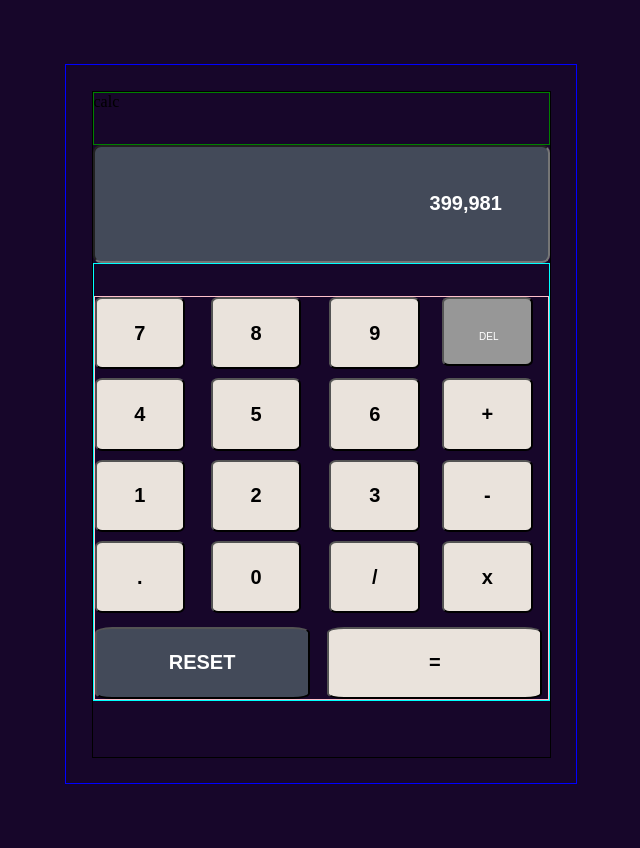
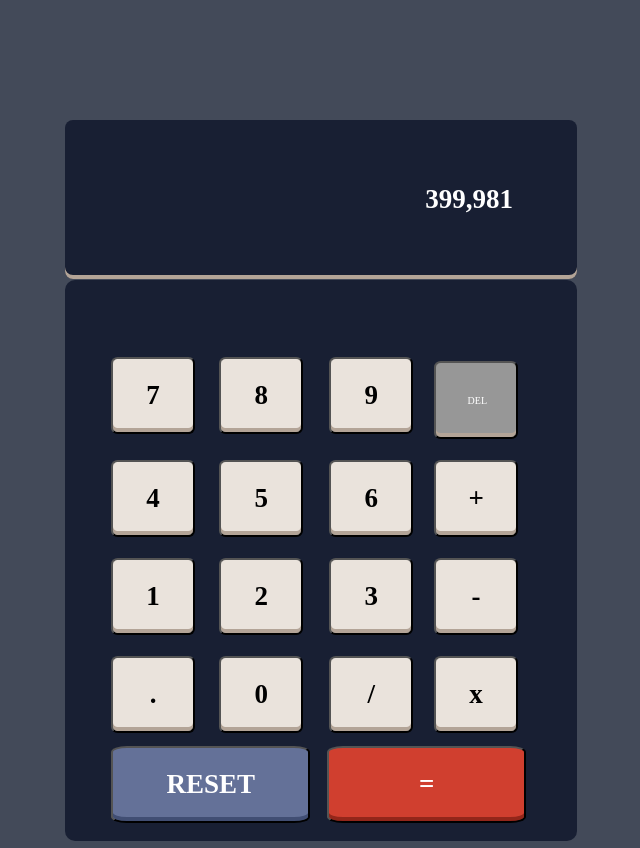
Before and after one commit to florence-manu/Calculator-app, a plain HTML site: page index.html in a window 1280 px wide. Shown: the whole page, without its empty margins (319-959 px from the left). Drawn offline with Linux system fonts and the light colour scheme.

Commit message:
structured new html and css components

```diff
--- a/index.html
+++ b/index.html
@@ -16,38 +16,24 @@
 </head>
 <body>
 
-  <div class="container">
+  <div class="head">
 
-    <div class="wrapper">
+    <div class="upper-text">calc</div>
+    <div class="color-numbers">1 2 3</div>
+    <div class="text">THEMES</div>
 
+    <div class="color-picker">
+      <img class="circle-1" src="images/Oval.svg" alt="">
+      <img class="circle-2" src="images/Oval.svg" alt="">
+      <img class="circle-3" src="images/aqua oval.png" alt="">
+    </div>
 
-      <div class="header">
-        <p class="upper-text">calc</p>
-
-        <div></div>
-        <!-- <form class="color-picker" action="">
-          <fieldset>
-            <label for="theme"></label>
-            <input type="radio" name="theme" id="#3A4663" checked>
-
-            <label for="theme"></label>
-            <input type="radio" name="theme" id="#F2F2F2" checked> -->
-
-            <!-- <label for="theme"></label> -->
-            <!-- <input type="" name="theme" id="#17062A" checked>  -->
-          <!-- </fieldset>
-        </form> -->
   </div>
 
 
+  <input type="text" name="display" id="display" value="399,981">
 
-      <div class="input-btn">
-
-        <input type="text" name="display" id="text" value="399,981">
-
-      </div>
-
-      <div class="calcus">
+    <div class="container">
 
       <div class="calcus-container">
 
@@ -89,15 +75,11 @@
     </div>
 
 
-    </div>
-
-  </div>
 
 
 
   <!-- <div class="attribution">
     Challenge by <a href="https://www.frontendmentor.io?ref=challenge" target="_blank">Frontend Mentor</a>.
     Coded by <a href="#">Your Name Here</a>. -->
-  </div>
 </body>
 </html>
--- a/styles.css
+++ b/styles.css
@@ -4,7 +4,7 @@
     box-sizing: border-box;
 }
 
-:root{
+/* :root{
     background-color: #3A4663;
 }
 
@@ -14,106 +14,110 @@
 
 :root{
     background-color: #17062A;
-}
+} */
 
 body{
     display: flex;
     justify-content: center;
     align-content: center;
+    font-family: 'League Spartan';
+    background-color: #434A59;
 
 }
 
 .container{
-    border: 1px solid blue;
-    margin: 5%;
-    padding-bottom: 9%;
+    position: absolute;
+    top: 35%;
+    border-radius: 10px;
+    background-color: #181F33;
     width: 90%;
-    min-height: 90vh;
-    display: flex;
-    justify-content: center;
-    align-content: center;
+    font-family: 'League Spartan';
 }
 
-.header{
-    border: 1px solid green;
-    height: 8%;
+.head{
+    border: 1px solid red;
+    width: 90%;
+    margin-top: 10%;
+    display: flex;
 }
 
-/* label{ */
-    /* wid/th: 5%; */
+ .color-picker{
+   width: 25%;
+   background-color: red;
+   border-radius:  20px;
+}
+#242D44
 
-/* } */
-
- /* input[type=""] */
-
-.color-picker{
-   border: 1px;
-   position: absolute;
-   right: 5%;
-   top: 5%;
-   width: fit-content;
-   background-color: #242D44;
-   border-radius:50%;
+.upper-text{
+    width: 10%;
+    background-color: #FFFFFF;
+    border: 1px solid pink;
+    font-size: 60px;
+    font-family: 'League Spartan';
 }
 
-/* .color-picker input[type="radio"]#3A4663{
-    background-color: orangered;
+.text{
+    text-align: center;
+    font-size: 10px;
+    font-family: 'League Spartan';
 }
 
-.color-picker input[type="radio"]#F2F2F2{
-    background-color: orangered;
+.color-numbers{
+    font-size: 10px;
+    text-align: end;
+    font-family: 'League Spartan';
+    /* margin-bottom: 5%; */
 }
 
-.color-picker input[type="radio"]#17062A{
-    background-color: aqua;
-} */
-
-/* :root:has(#3A4663:checked){
-    background-color: #3A4663;
+.circle-1, .circle-2, .circle-3{
+    display: flex;
+    flex-direction: row;
 }
 
-:root:has(#F2F2F2:checked){
-    background-color: #F2F2F2;
+.circle-2, .circle-3{
+    display: none;
 }
 
-:root:has(#17062A:checked){
-    background-color: #17062A;
-} */
-
-
-
-.wrapper{
-    border: 1px solid black;
-    width: 90%;
-    margin: 5%;
-}
-.calcus-container{
-    margin-top: 7%;
-    height: 70%;
-    border: 1px solid pink;
+.circle-1{
+   display: initial;
 }
 
-#text{
-    background-color: blueviolet;
-    width: 100%;
+.calcus-container{
+    margin-top: 3.5%;
+    width: 82%;
+    /* height: 50vh; */
+    margin-left: 9%;
+    margin-bottom: 3.5%;
+    font-family: 'League Spartan';
+}
+
+#display{
+    width: 90%;
     padding: 10%;
     border-radius: 8px;
-    background-color: #434A59;
+    background-color: #181F33;
+    position: absolute;
+    top: 15%;
     color: #FFFFFF;
     text-align: right;
-}
-
-.calcus{
-   border:1px solid aqua;
+    border: none;
+    font-family: 'League Spartan';
 }
 
 input{
     width: 20%;
-    padding: 7%;
-    font-size: 20px;
+    padding: 5%;
+    font-size: 27px;
     font-weight: bold;
     border-radius: 8%;
+    box-shadow: 0px -4px 0px 0px #B3A497 inset;
+    font-family: 'League Spartan';
     background-color: #EAE3DC;
+}
+
+input:hover{
+    background: #EAE3DC;
+    box-shadow: 0px -4px 0px 0px #B3A497 inset;
 }
 
  .btn-three, .btn-seven, .btn-eleven, .btn-fifteen, .btn-eighteen{
@@ -140,17 +144,30 @@ input{
     background-color: #979797;
     object-fit: contain;
     font-weight: lighter;
+    flex-shrink: 0;
     font-size: 10px;
     padding-top: 25px;
     padding-right: 20px;
     color: #FFFFFF;
+    font-family: 'League Spartan';
     text-align: center;
     align-items: center;
 }
 
+.btn-four:hover{
+    background: #A2B2E1;
+    box-shadow: 0px -4px 0px 0px #414E73 inset;
+}
+
 .btn-seventeen{
-    background-color: #434A59;
+    background: #647198;
+    box-shadow: 0px -4px 0px 0px #414E73 inset;
     color: #FFFFFF;
+}
+
+.btn-seventeen:hover{
+    background: #A2B2E1;
+    box-shadow: 0px -4px 0px 0px #414E73 inset;
 }
 
 .btn-seventeen, .btn-eighteen{
@@ -158,40 +175,69 @@ input{
     width: 47.5%;
 }
 
+.btn-eighteen{
+    background: #D03F2F;
+    box-shadow: 0px -4px 0px 0px #93261A inset;
+    color: #FFFFFF;
+}
 
+.btn-eighteen:hover{
+    background: #F96B5B;
+    box-shadow: 0px -4px 0px 0px #93261A inset;
+}
+
+
+
+/* Desktop */
 
 
 @media screen and (min-width: 1024px){
 
-    .container{
+    .head{
         width: 40%;
-        padding-bottom: 0;
     }
 
-    .wrapper{
-        padding-bottom: 0%;
-        /* height: 10vh; */
-    }
-
-    input{
-        width: 20%;
+    #display{
+        width: 40%;
         padding: 5%;
     }
 
-    .calcus{
-        margin-bottom: 0%;
+    .container{
+        width: 40%;
+        margin-top: 0;
+    }
+    .calcus-container{
+        margin-top: 0%;
     }
 
-    /* .calcus-container{
-        /* height: 10vh; */
+
+    .color-picker{
+        width: 20%;
+        margin-left: 60%;
+    }
+
+    /* .upper-text{
+        margin-left: ;
+    } */
+
+    .text{
+        padding-left: 20%;
+    }
+
+
+    /* input{
+    } */
+
+    .calcus-container{
+        margin-top: 15%;
+    }
+
+    .btn-four{
+        padding: 7.5%;
+    }
+
+    /* .btn-seven, .btn-eleven, .btn-fifteen, .btn-eight, .btn-twelve, .btn-sixteen, .btn-six, .btn-ten, .btn-fourteen{
+        /* margin-top: 2%; */
     /* }  */
 
-    .btn-four{
-        padding-top: 7%;
-    }
-
-    .btn-seven, .btn-eleven, .btn-fifteen, .btn-eight, .btn-twelve, .btn-sixteen, .btn-six, .btn-ten, .btn-fourteen{
-        margin-top: 2%;
-    }
-
 }
```
Also changed, not shown: aqua oval.png (added), images/Oval.svg (added), images/aqua oval.png (added). Lines whose indentation alone changed are shown as unchanged.
